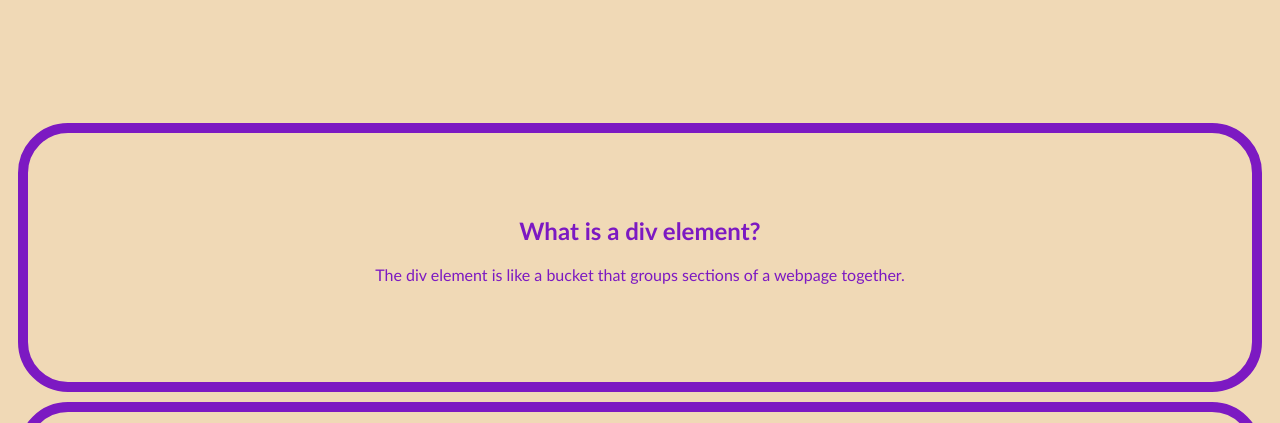
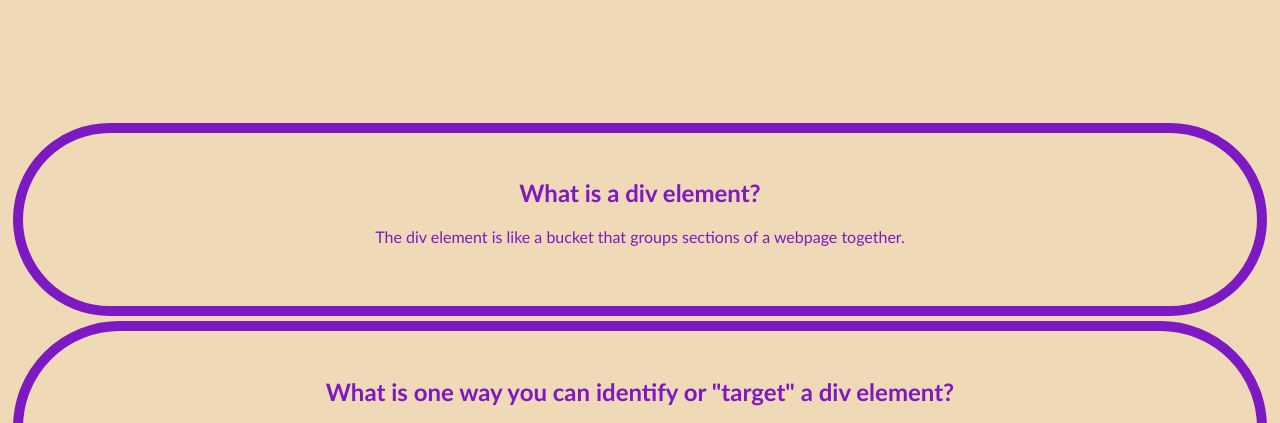
Before and after one commit to GZ1R0/GZ1R0.github.io, a plain HTML site: page csslesson2.html in a window 1280 px wide. Shown: the part 368-791 px from the top of the page. Drawn offline with Linux system fonts and the light colour scheme.

Commit message:
Update style.css

```diff
--- a/style.css
+++ b/style.css
@@ -31,10 +31,10 @@ h1 {
   text-align: center;
   font-size: 1em;
   font-family: Gill Sans, sans-serif;
-  margin: 10px 10px 10px 10px;
-  padding: 5% 5% 5% 5%;
+  margin: 5px 5px 5px 5px;
+  padding: 2% 2% 2% 2%;
   border-style: solid;
-  border-radius: 50px;
+  border-radius: 150px;
   border-colour: #D1BD3F;
   border-width: 10px;
 }
```
